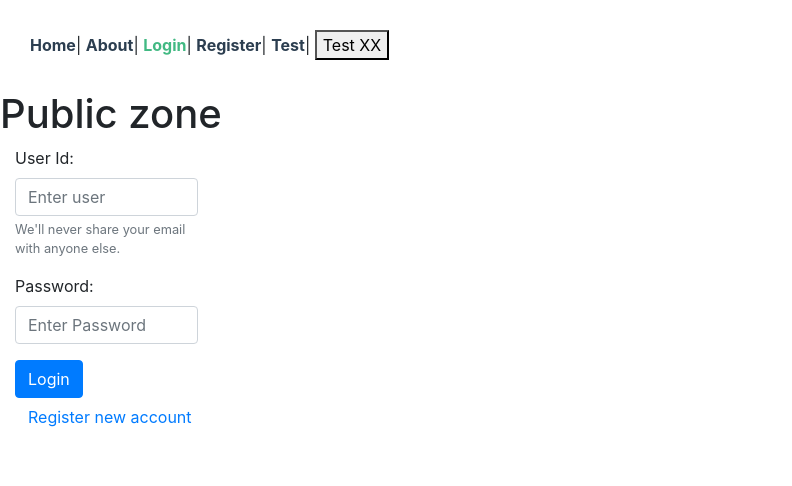
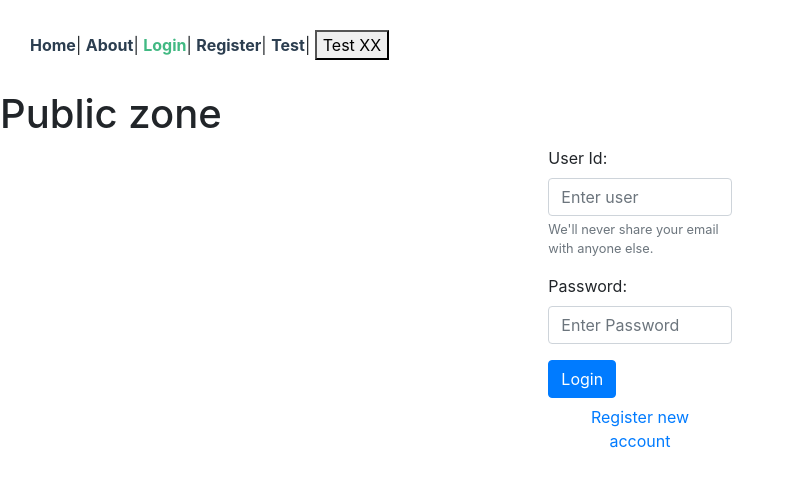
Before and after one commit to Sommaik/simplevue, a Vue app: page /login in a window 1280 px wide. Shown: the top 486 px of the page, without its empty margins (0-792 px from the left). Built offline with nearby package versions, Linux system fonts and the light colour scheme.

Commit message:
add localVue

```diff
--- a/src/views/Login.vue
+++ b/src/views/Login.vue
@@ -1,7 +1,7 @@
 <template>
   <div>
     <b-container fluid>
-      <b-row>
+      <b-row class="justify-content-center">
         <b-col cols="12" sm="12" md="6" lg="4" xl="2">
           <b-form @submit.prevent="onFormSubmit">
             <b-form-group
@@ -24,7 +24,11 @@
           </b-form>
         </b-col>
       </b-row>
-      <b-button variant="link" id="register" @click="onRegisterClick">Register new account</b-button>
+      <b-row class="justify-content-center">
+        <b-col cols="12" sm="12" md="6" lg="4" xl="2">
+          <b-button variant="link" id="register" @click="onRegisterClick">Register new account</b-button>
+        </b-col>
+      </b-row>
     </b-container>
   </div>
 </template>
```
Also changed, not shown: 1 other file (tests, documents, lock files or other folders).
